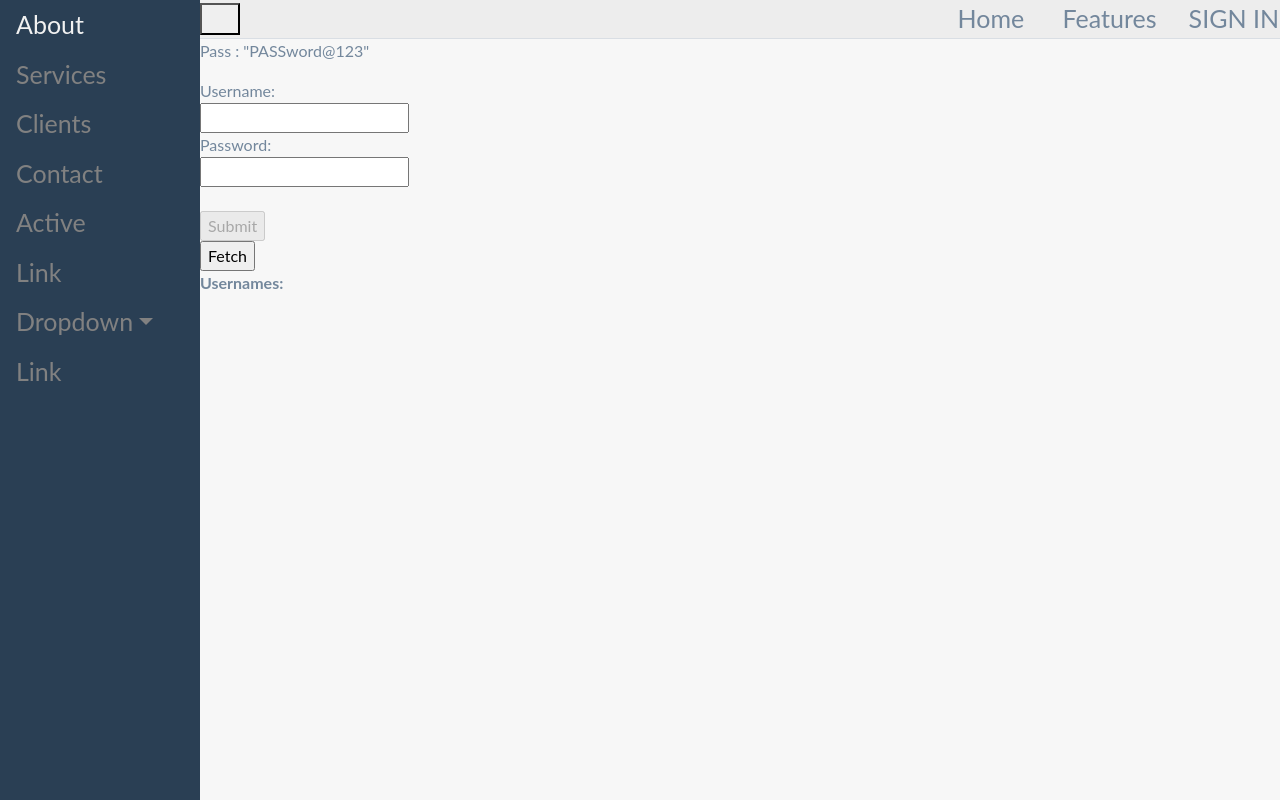
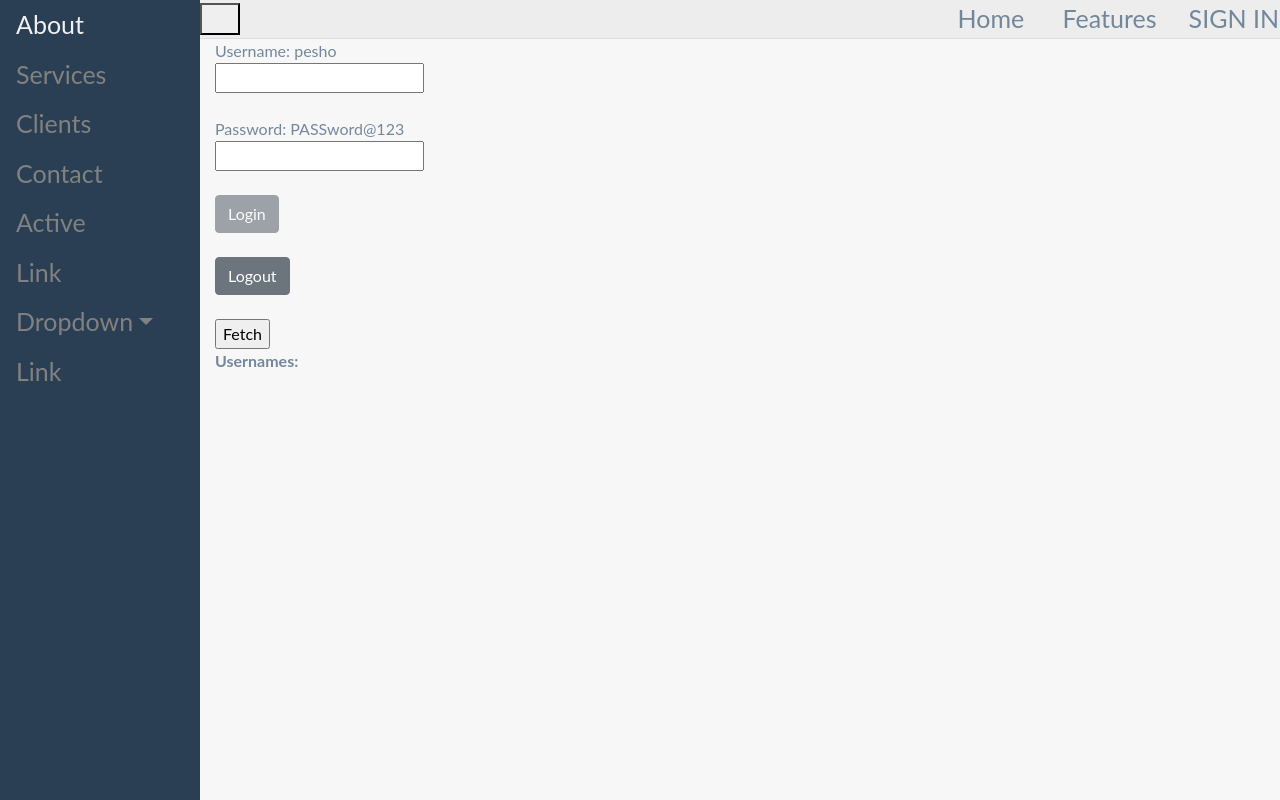
Before and after one commit to BiserB/NameGeneratorFrontend, an Angular app: page / in a window 1280 px wide. Built offline with nearby package versions, Linux system fonts and the light colour scheme.

Commit message:
Test login & logout

```diff
--- a/src/app/main/main.component.html
+++ b/src/app/main/main.component.html
@@ -1,16 +1,19 @@
-
-<p>Pass : "PASSword@123"</p>
+<div class="container">
 
   <form #f="ngForm" (ngSubmit)="onSubmit()">
-  Username:<br>
+    Username: pesho<br>
     <input type="text" name="username" [(ngModel)]="loginModel.username" required>
     <br>
-  Password:<br>
+    <br>
+    Password: PASSword@123<br>
     <input type="text" name="password" [(ngModel)]="loginModel.password" required>
     <br><br>
-  <input type="submit" [disabled]="!f.valid" value="Submit">
+    <input class="btn btn-secondary" type="submit" [disabled]="!f.valid" value="Login">
   </form>
-
+  <br>
+  <button class="btn btn-secondary" (click)="onLogout()">Logout</button>
+  <br>
+  <br>
   <form #fetch="ngForm" (ngSubmit)="onFetch()">
     <input type="submit" value="Fetch">
   </form>
@@ -18,3 +21,5 @@
     Usernames:
   </strong>
   <p *ngFor="let name of names">{{ name }}</p>
+
+</div>
--- a/src/app/main/main.component.ts
+++ b/src/app/main/main.component.ts
@@ -35,6 +35,18 @@ export class MainComponent implements OnInit, OnDestroy {
       });
   }
 
+  onLogout(){
+
+    this.subscription.add(
+      this.authService.logout()
+        .subscribe(
+          res => {
+
+          }
+        )
+      );
+  }
+
   onFetch(){
 
     this.subscription.add(this.namesService.getNames()
--- a/src/app/services/auth.service.ts
+++ b/src/app/services/auth.service.ts
@@ -11,6 +11,11 @@ export class AuthService {
 
   login(model: LoginModel){
 
-    return this.http.post("https://localhost:55000/api/auth/login", model, { withCredentials: true });
+    return this.http.post("https://localhost:50000/api/auth/login", model, { withCredentials: true });
+  }
+
+  logout(){
+
+    return this.http.post("https://localhost:50000/api/auth/logout", { withCredentials: true });
   }
 }
--- a/src/app/services/names.service.ts
+++ b/src/app/services/names.service.ts
@@ -11,7 +11,7 @@ export class NamesService {
 
    getNames(){
 
-      return this.http.get<string[]>("https://localhost:55000/api/values/fetch", { withCredentials: true });
+      return this.http.get<string[]>("https://localhost:50000/api/values/fetch", { withCredentials: true });
    }
 
 }
```
Lines whose indentation alone changed are shown as unchanged.
